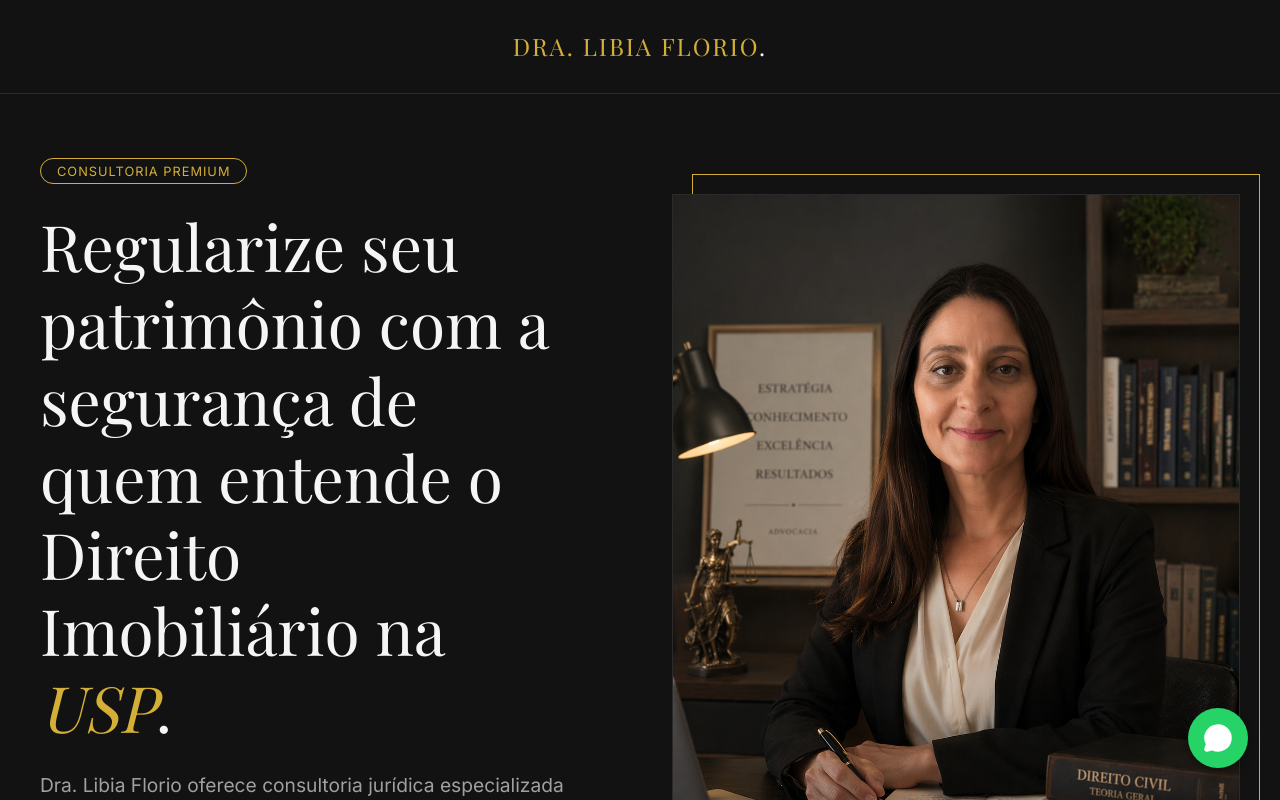
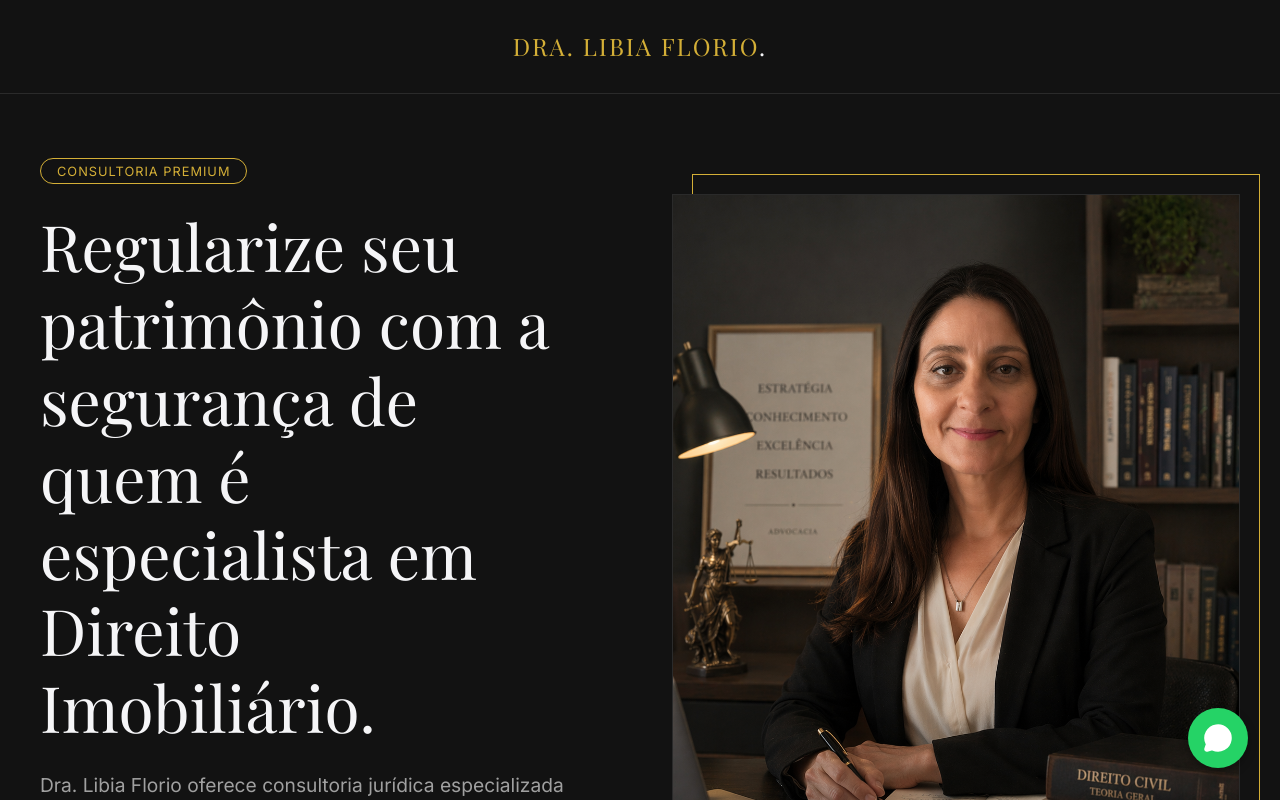
Before and after one commit to aleandrade926/andrade-florio-web, a React (Vite) app: page / in a window 1280 px wide. Shown: the top 800 px of the page. Built offline with nearby package versions, Linux system fonts and the light colour scheme; a web font is replaced by a local one.

Commit message:
fix: atualização fina da copy e bio da Dra. Libia

```diff
--- a/src/App.jsx
+++ b/src/App.jsx
@@ -53,7 +53,7 @@ function App() {
               </div>
 
               <h1 style={{ marginBottom: '1.5rem' }}>
-                Regularize seu patrimônio com a segurança de quem entende o Direito Imobiliário na <span style={{ color: 'var(--accent-gold)', fontStyle: 'italic' }}>USP</span>.
+                Regularize seu patrimônio com a segurança de quem é especialista em Direito Imobiliário.
               </h1>
 
               <p style={{ color: 'var(--text-muted)', fontSize: '1.2rem', marginBottom: '2.5rem' }}>
@@ -186,10 +186,10 @@ function App() {
                  Excelência Jurídica desde 1989
                </p>
                <p style={{ fontSize: '1.1rem', color: 'var(--text-muted)', marginBottom: '1.5rem' }}>
-                 A Dra. Libia Cristiane Correa e Andrade e Florio possui sólida formação acadêmica pela Universidade de São Paulo (USP) e é Membro Efetivo da Comissão Especial de Direito Imobiliário da OAB/SP.
+                 A Dra. Libia Cristiane Correa e Andrade e Florio é <strong>Mestre em Direito pela Universidade de São Paulo (USP)</strong> e especialista em <strong>Direito Notarial e Registral</strong> pela Legale Educacional. Mantendo seu compromisso com a excelência técnica, é atualmente <strong>pós-graduanda em Direito Imobiliário e Processo Civil</strong> pela Damásio Educacional.
                </p>
                <p style={{ fontSize: '1.1rem', color: 'var(--text-muted)', marginBottom: '2rem' }}>
-                 Com uma carreira forjada na prática rigorosa e no alto desempenho técnico há mais de três décadas, une a excelência acadêmica à prática jurídica de boutique. A entrega é uma solução personalizada para clientes que não abrem mão de segurança, discrição e sofisticação para os seus bens.
+                 Com mais de três décadas de experiência, une a profundidade acadêmica do mestrado à especialização em registros públicos. Membro Efetivo da Comissão Especial de Direito Imobiliário da OAB/SP, sua atuação é focada em oferecer segurança jurídica e soluções estratégicas personalizadas para a proteção do patrimônio de seus clientes.
                </p>
 
                <div style={{ display: 'flex', gap: '2rem', marginTop: '2rem', borderTop: '1px solid var(--bg-surface-light)', paddingTop: '2rem' }}>
```
